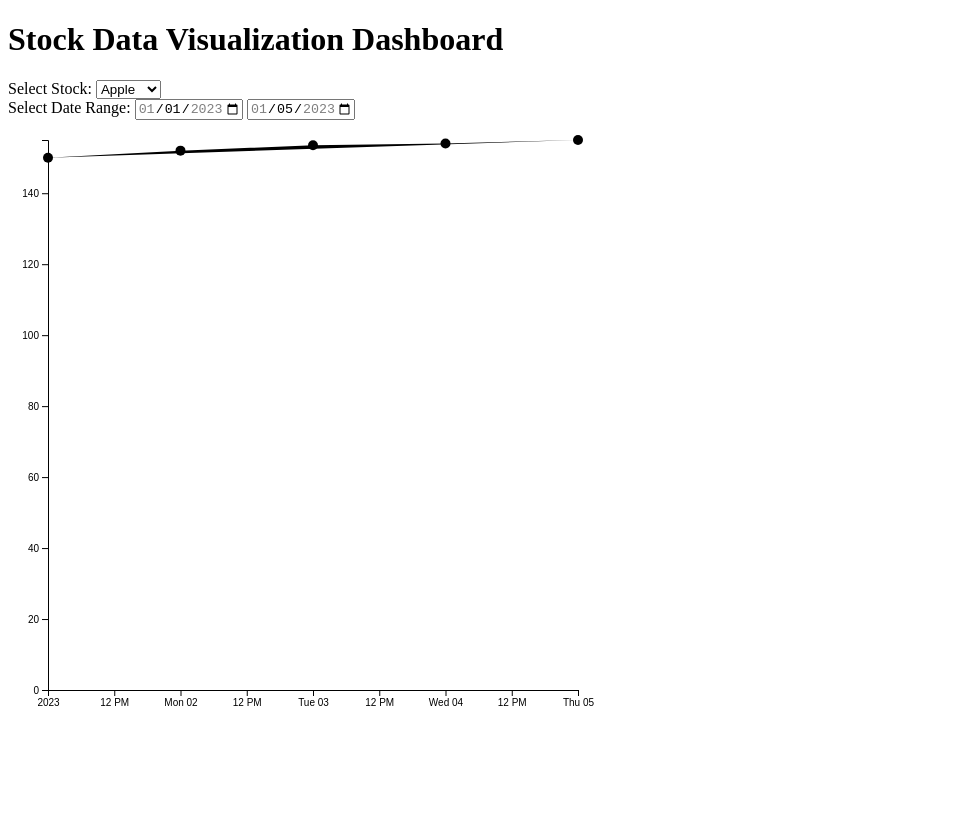
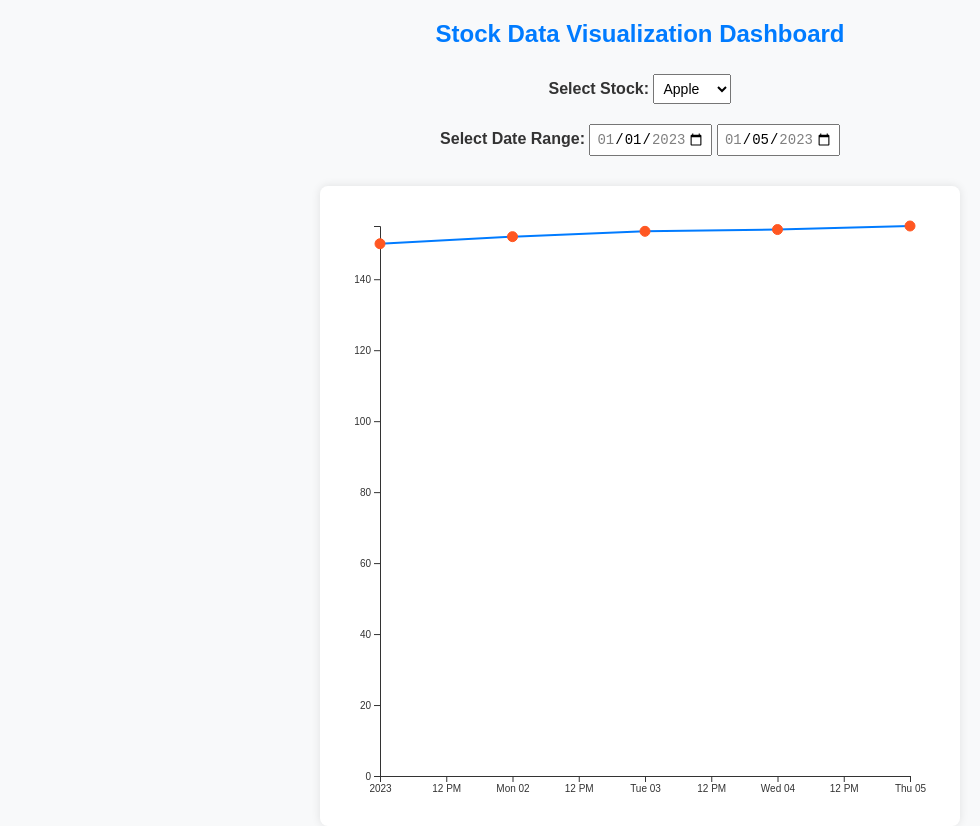
Before and after one commit to Arsalan-2002/Coding_Challenge_12, a plain HTML site: page index.html in a window 1280 px wide. Shown: the whole page, without its empty margins (0-980 px from the left). Before the commit the page ends 800 px from the top, so only its background shows below. Drawn offline with nearby package versions, Linux system fonts and the light colour scheme.

Commit message:
Enhance styling for the data visualization dashboard.
Enhance styling for the data visualization dashboard.

```diff
--- a/style.css
+++ b/style.css
@@ -1,3 +1,55 @@
+body {
+    font-family: 'Arial', sans-serif;
+    margin: 0;
+    padding: 0;
+    display: flex;
+    flex-direction: column;
+    align-items: center;
+    background-color: #f8f9fa;
+    color: #333;
+}
+
+h1 {
+    margin-top: 20px;
+    font-size: 24px;
+    color: #007bff;
+}
+
+label {
+    font-weight: bold;
+}
+
+#stockSelect, #startDate, #endDate {
+    margin: 10px 0;
+    padding: 5px;
+    font-size: 14px;
+}
+
+#chart {
+    margin-top: 20px;
+    background: white;
+    box-shadow: 0px 0px 10px rgba(0, 0, 0, 0.1);
+    border-radius: 8px;
+    padding: 20px;
+}
+
+svg {
+    display: block;
+    margin: 0 auto;
+}
+
+.line {
+    fill: none;
+    stroke: #007bff;
+    stroke-width: 2;
+}
+
+.dot {
+    fill: #ff5722;
+    stroke: #ff5722;
+    stroke-width: 1;
+}
+
 .tooltip {
     position: absolute;
     text-align: center;
```
